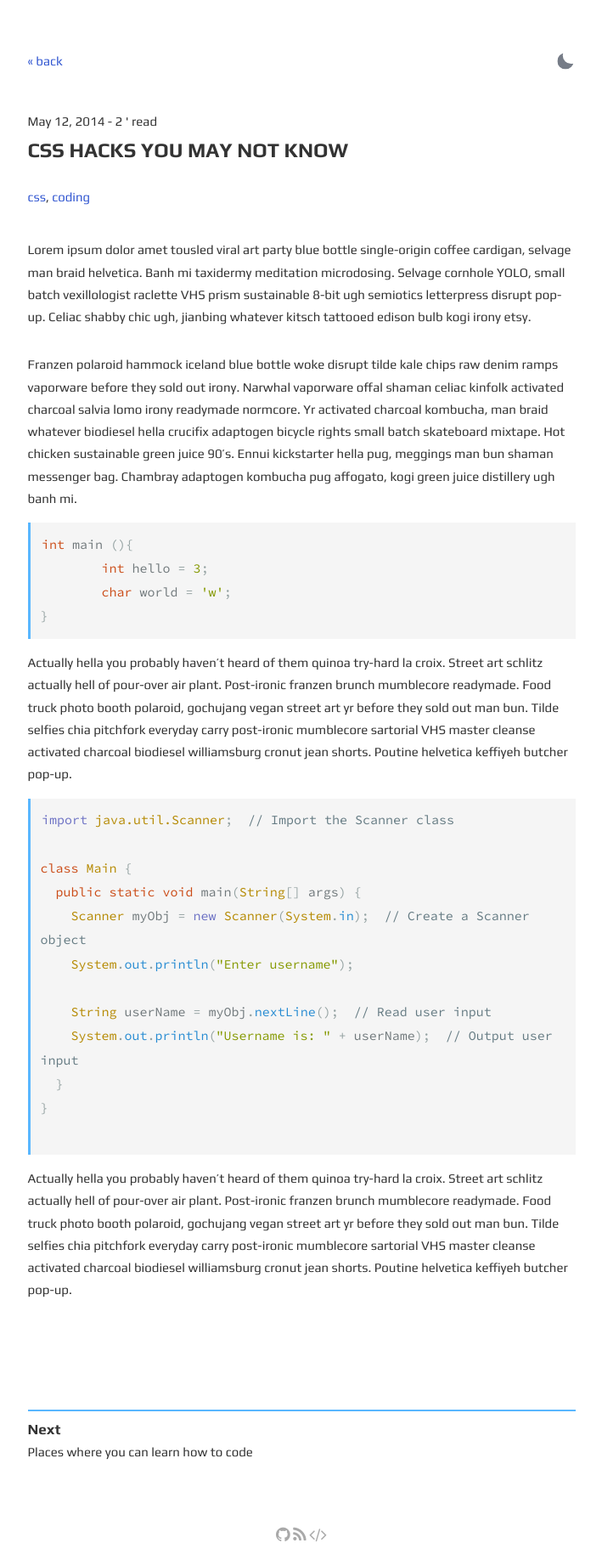
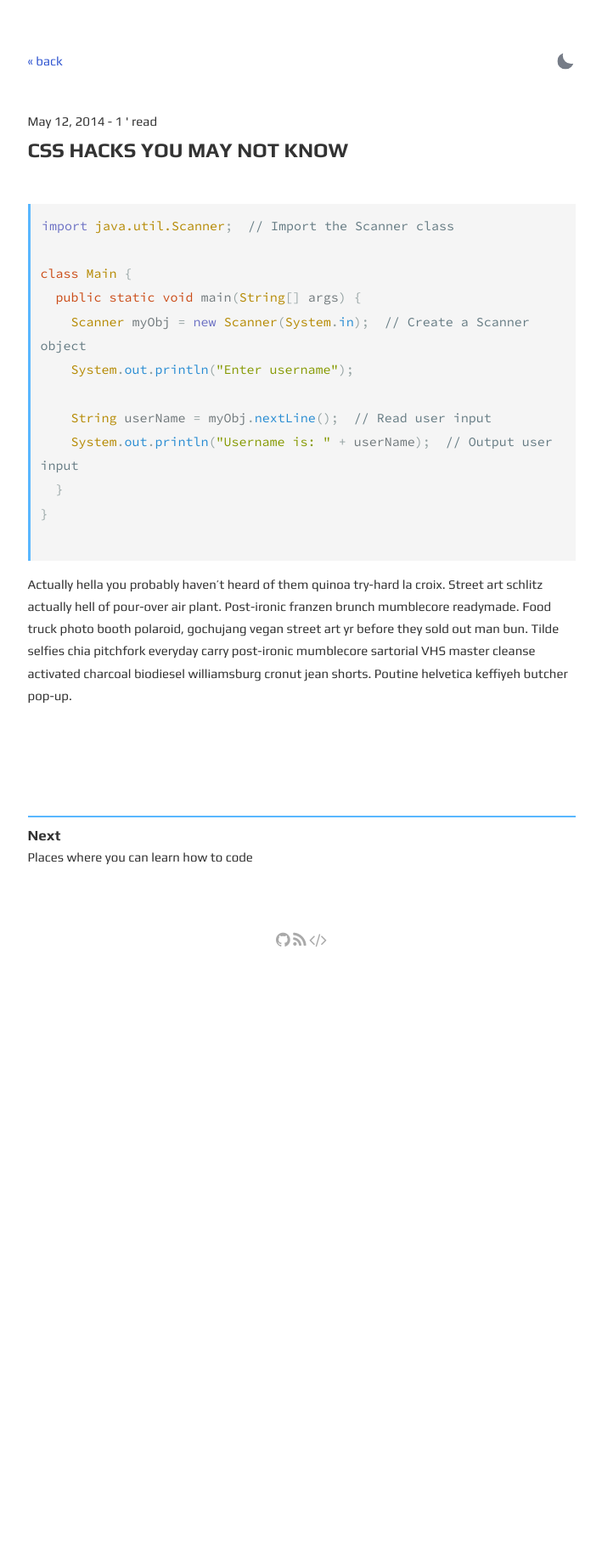
Before and after one commit to aidyai/M.L, a Jekyll site: the page built from _posts/2014-05-12-css-hacks-you-may-not-know.md, in a window 1280 px wide. Shown: the whole page at 85% size, without its empty margins (285-994 px from the left). Built offline with Jekyll 4.4.1, drawn with Linux system fonts in a browser that asks for light colours; comment, search, counter and statistics services are not loaded; after the commit the page ends 1137 px from its top, so only the background shows below that.

Commit message:
Update 2014-05-12-css-hacks-you-may-not-know.md

````diff
--- a/_posts/2014-05-12-css-hacks-you-may-not-know.md
+++ b/_posts/2014-05-12-css-hacks-you-may-not-know.md
@@ -1,24 +1,3 @@
----
-layout: post
-title: CSS hacks you may not know
-description: This is a collection of short CSS snippets I thought might be useful for beginners
-summary: This is a collection of short CSS snippets I thought might be useful for beginners.
-tags: css coding
----
-
-Lorem ipsum dolor amet tousled viral art party blue bottle single-origin coffee cardigan, selvage man braid helvetica. Banh mi taxidermy meditation microdosing. Selvage cornhole YOLO, small batch vexillologist raclette VHS prism sustainable 8-bit ugh semiotics letterpress disrupt pop-up. Celiac shabby chic ugh, jianbing whatever kitsch tattooed edison bulb kogi irony etsy.
-
-Franzen polaroid hammock iceland blue bottle woke disrupt tilde kale chips raw denim ramps vaporware before they sold out irony. Narwhal vaporware offal shaman celiac kinfolk activated charcoal salvia lomo irony readymade normcore. Yr activated charcoal kombucha, man braid whatever biodiesel hella crucifix adaptogen bicycle rights small batch skateboard mixtape. Hot chicken sustainable green juice 90's. Ennui kickstarter hella pug, meggings man bun shaman messenger bag. Chambray adaptogen kombucha pug affogato, kogi green juice distillery ugh banh mi.
-
-```c
-int main (){
-	int hello = 3;
-	char world = 'w';
-}
-```
-
-Actually hella you probably haven't heard of them quinoa try-hard la croix. Street art schlitz actually hell of pour-over air plant. Post-ironic franzen brunch mumblecore readymade. Food truck photo booth polaroid, gochujang vegan street art yr before they sold out man bun. Tilde selfies chia pitchfork everyday carry post-ironic mumblecore sartorial VHS master cleanse activated charcoal biodiesel williamsburg cronut jean shorts. Poutine helvetica keffiyeh butcher pop-up.
-
 ```java
 import java.util.Scanner;  // Import the Scanner class
 
````
